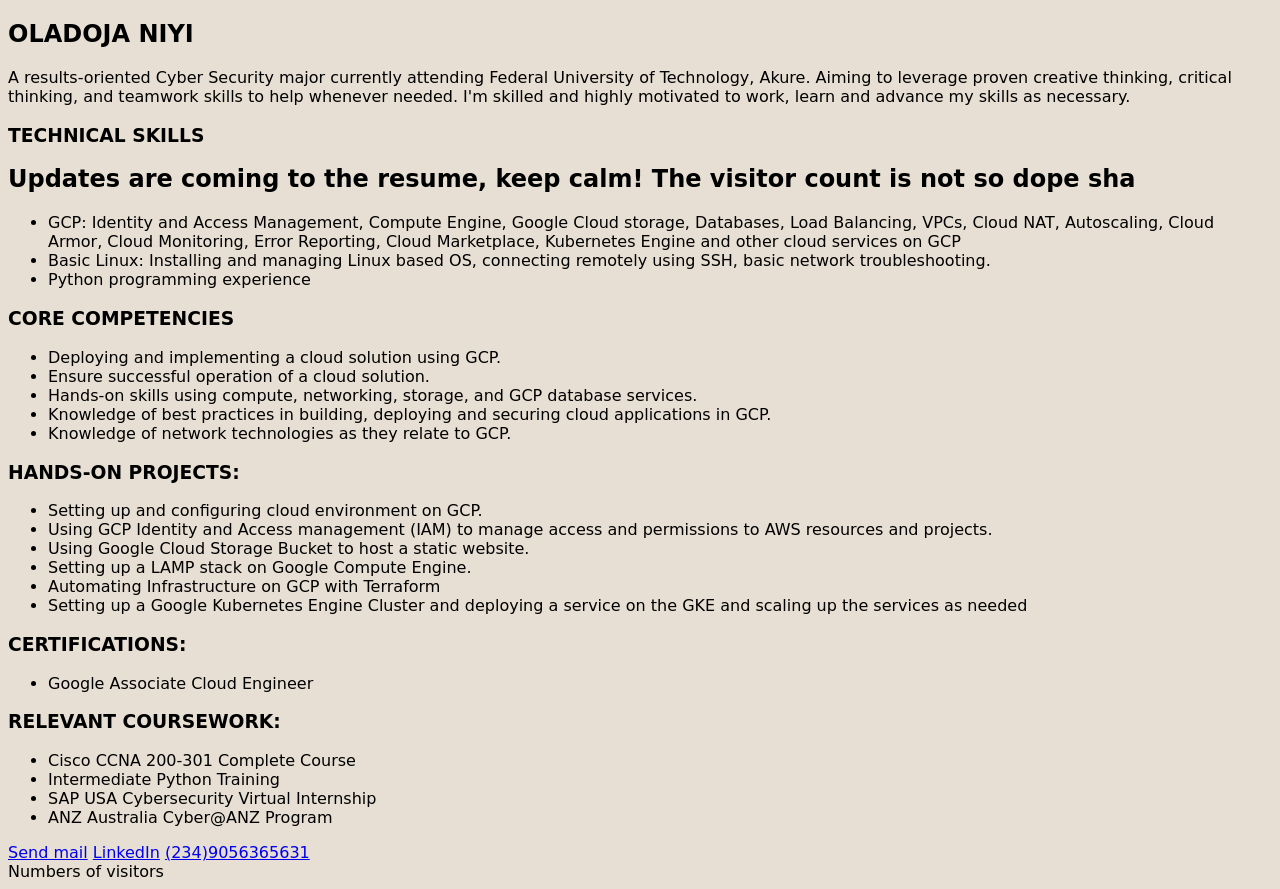
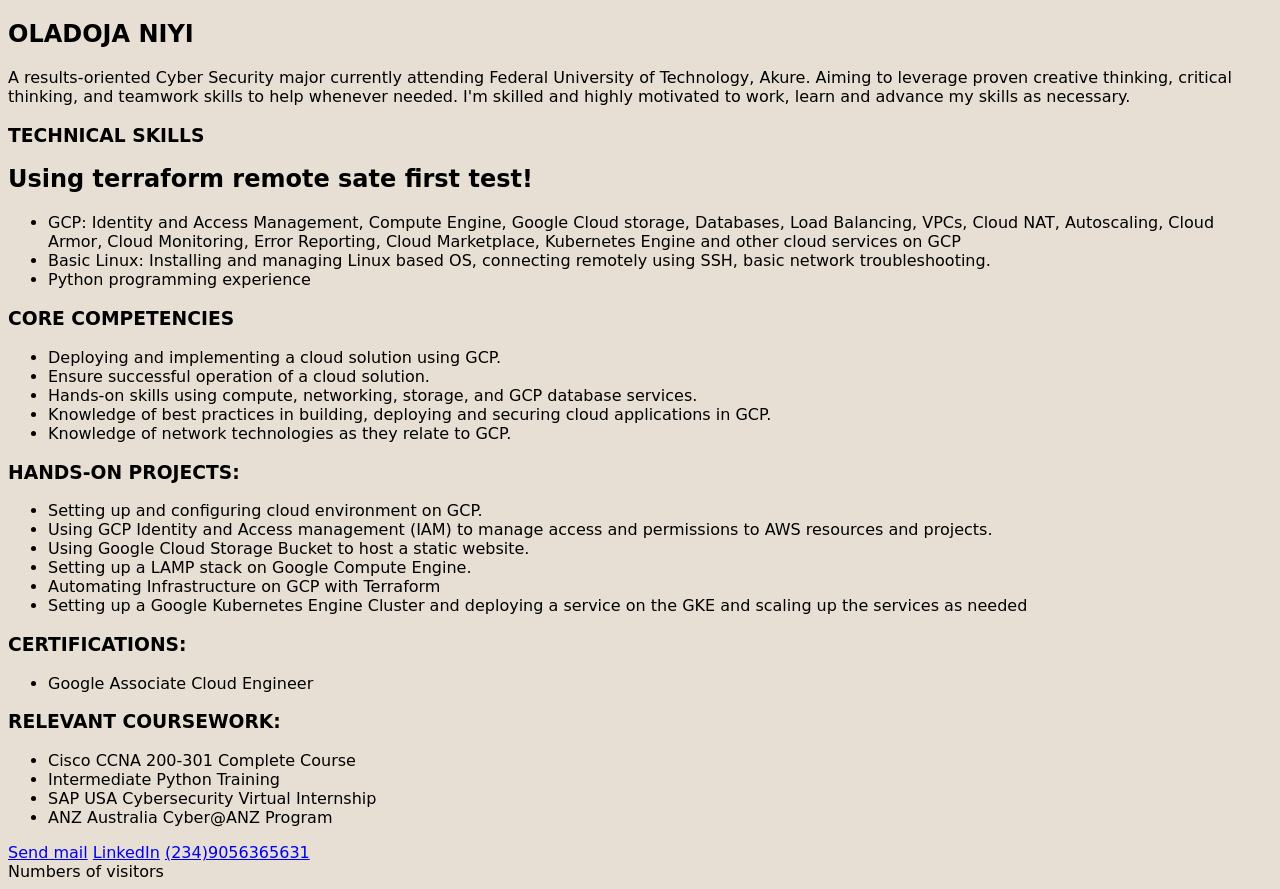
Before and after one commit to Olaniyi0/crc-frontend, a plain HTML site: page web-files/index.html in a window 1280 px wide. Drawn offline with Linux system fonts and the light colour scheme; no server answers; a web font is replaced by a local one.

Commit message:
added terraform remote state

```diff
--- a/web-files/index.html
+++ b/web-files/index.html
@@ -28,7 +28,7 @@
     <h2>OLADOJA NIYI</h2>
     <p>A results-oriented Cyber Security major currently attending Federal University of Technology, Akure. Aiming to leverage proven creative thinking, critical thinking, and teamwork skills to help whenever needed. I'm skilled and highly motivated to work, learn and advance my skills as necessary.</p>
     <h3>TECHNICAL SKILLS</h3>
-    <h2>Updates are coming to the resume, keep calm! The visitor count is not so dope sha</h2>
+    <h2>Using terraform remote sate first test!</h2>
     <ul>
         <li>GCP: Identity and Access Management, Compute Engine, Google Cloud storage,
             Databases, Load Balancing, VPCs, Cloud NAT, Autoscaling, Cloud Armor, Cloud
```
Also changed, not shown: 2 other files.
